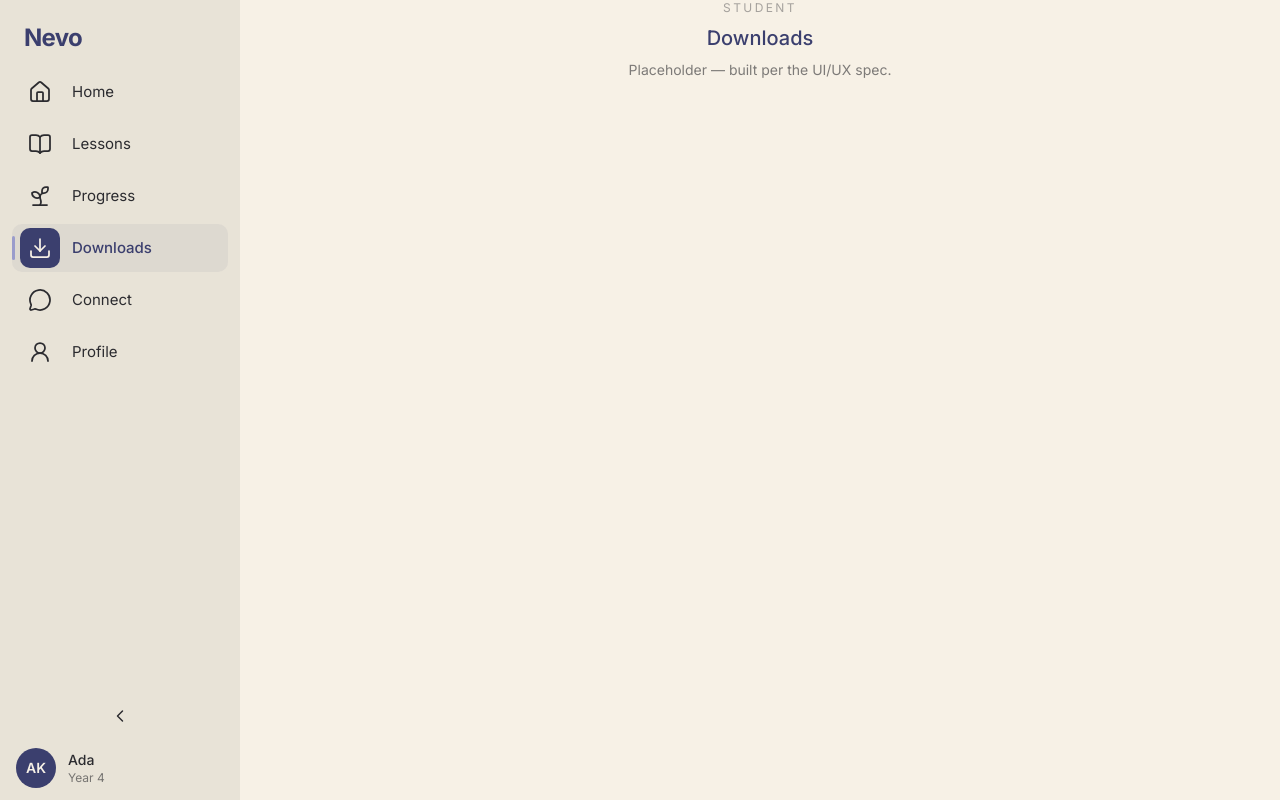
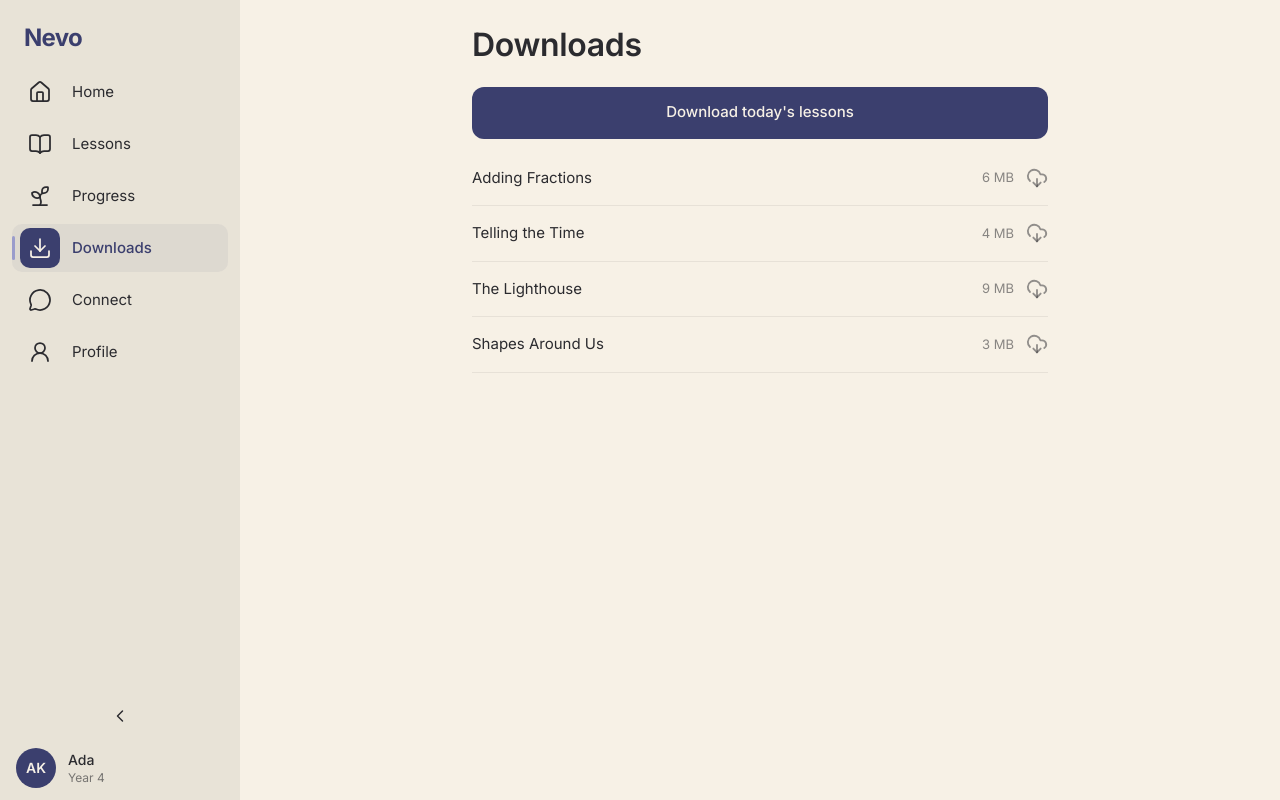
Before and after one commit to teslimsadiqnevo/nevo-frontend-2.0, a Next.js app: page /student/downloads in a window 1280 px wide. Built offline with nearby package versions, Linux system fonts and the light colour scheme.

Commit message:
feat(student): add downloads tab (offline UI shell)

```diff
--- a/src/app/student/downloads/page.tsx
+++ b/src/app/student/downloads/page.tsx
@@ -1,9 +1,10 @@
+import type { Metadata } from "next";
+import { DownloadsTab } from "@/components/student/Downloads/DownloadsTab";
+
+export const metadata: Metadata = {
+  title: "Downloads — Nevo",
+};
+
 export default function StudentDownloadsPage() {
-  return (
-    <main className="flex flex-1 flex-col items-center justify-center gap-2">
-      <p className="text-xs tracking-[0.2em] uppercase text-nevo-near-black/40">Student</p>
-      <h1 className="text-xl font-medium text-nevo-navy">Downloads</h1>
-      <p className="text-sm text-nevo-near-black/60">Placeholder — built per the UI/UX spec.</p>
-    </main>
-  );
+  return <DownloadsTab />;
 }
--- /dev/null
+++ b/src/components/student/Downloads/DownloadsTab.tsx
@@ -0,0 +1,144 @@
+"use client";
+
+import { useEffect, useRef, useState } from "react";
+import { Check, CloudDownload } from "lucide-react";
+import { cn } from "@/lib/utils";
+
+type DownloadStatus = "available" | "downloading" | "downloaded";
+
+interface DownloadItem {
+  id: string;
+  title: string;
+  size: string;
+}
+
+// TODO(api): source today's lessons + sizes from the backend.
+const ITEMS: DownloadItem[] = [
+  { id: "adding-fractions", title: "Adding Fractions", size: "6 MB" },
+  { id: "telling-the-time", title: "Telling the Time", size: "4 MB" },
+  { id: "the-lighthouse", title: "The Lighthouse", size: "9 MB" },
+  { id: "shapes-around-us", title: "Shapes Around Us", size: "3 MB" },
+];
+
+/** How long a simulated download takes to land. */
+const DOWNLOAD_MS = 800;
+
+/**
+ * Downloads Tab (screen 24) — a lightweight offline manager: keep today's
+ * lessons on the device for patchy connectivity. Tap a lesson to download it (or
+ * remove it), or grab everything at once.
+ *
+ * v1 is a UI shell — it simulates the download states; wiring real on-device
+ * caching (Service Worker / Cache API) is a follow-up. TODO(offline-cache).
+ */
+export function DownloadsTab() {
+  const [statuses, setStatuses] = useState<Record<string, DownloadStatus>>(() =>
+    Object.fromEntries(ITEMS.map((i) => [i.id, "available" as DownloadStatus])),
+  );
+  const timers = useRef<ReturnType<typeof setTimeout>[]>([]);
+  useEffect(() => {
+    const active = timers.current;
+    return () => active.forEach(clearTimeout);
+  }, []);
+
+  const finishAfter = (id: string, delay: number) => {
+    timers.current.push(
+      setTimeout(
+        () => setStatuses((s) => ({ ...s, [id]: "downloaded" })),
+        delay,
+      ),
+    );
+  };
+
+  const toggle = (id: string) => {
+    const status = statuses[id];
+    if (status === "downloading") return;
+    if (status === "downloaded") {
+      setStatuses((s) => ({ ...s, [id]: "available" })); // remove
+      return;
+    }
+    setStatuses((s) => ({ ...s, [id]: "downloading" }));
+    finishAfter(id, DOWNLOAD_MS);
+  };
+
+  const downloadAll = () => {
+    const pending = ITEMS.filter((i) => statuses[i.id] === "available");
+    if (pending.length === 0) return;
+    setStatuses((s) => {
+      const next = { ...s };
+      for (const i of pending) next[i.id] = "downloading";
+      return next;
+    });
+    // Stagger completion so it feels like real progress, not a flip.
+    pending.forEach((i, n) => finishAfter(i.id, DOWNLOAD_MS + n * 600));
+  };
+
+  const allDone = ITEMS.every((i) => statuses[i.id] === "downloaded");
+
+  return (
+    <div className="mx-auto w-full max-w-[640px] px-5 py-2 pb-6 sm:px-8 sm:py-6">
+      <h1 className="text-2xl font-semibold tracking-[-0.01em] text-nevo-near-black sm:text-[30px] lg:text-[32px]">
+        Downloads
+      </h1>
+
+      <button
+        type="button"
+        onClick={downloadAll}
+        disabled={allDone}
+        className="mt-5 h-[52px] w-full cursor-pointer rounded-[12px] bg-nevo-navy text-[15px] font-medium text-nevo-cream transition-[filter] hover:brightness-110 disabled:cursor-default disabled:opacity-40"
+      >
+        {allDone ? "All lessons saved for offline" : "Download today's lessons"}
+      </button>
+
+      <ul className="mt-3">
+        {ITEMS.map((item) => (
+          <li key={item.id}>
+            <button
+              type="button"
+              onClick={() => toggle(item.id)}
+              className="flex w-full items-center gap-3 border-b border-nevo-near-black/8 py-4 text-left"
+            >
+              <span className="min-w-0 flex-1 truncate text-[15px] text-nevo-near-black">
+                {item.title}
+              </span>
+              <span className="text-[13px] text-nevo-near-black/55">
+                {item.size}
+              </span>
+              <StatusIcon status={statuses[item.id]} />
+            </button>
+          </li>
+        ))}
+      </ul>
+    </div>
+  );
+}
+
+function StatusIcon({ status }: { status: DownloadStatus }) {
+  if (status === "downloaded") {
+    return (
+      <span
+        role="img"
+        aria-label="Saved offline"
+        className="flex size-[22px] shrink-0 items-center justify-center rounded-full bg-nevo-navy"
+      >
+        <Check className="size-3.5 text-nevo-cream" strokeWidth={3} aria-hidden />
+      </span>
+    );
+  }
+  if (status === "downloading") {
+    return (
+      <span
+        role="img"
+        aria-label="Downloading"
+        className="block size-5 shrink-0 rounded-full border-[2.5px] border-nevo-navy/20 border-t-nevo-navy motion-safe:animate-spin motion-safe:[animation-duration:800ms]"
+      />
+    );
+  }
+  return (
+    <CloudDownload
+      aria-label="Download"
+      className={cn("size-[22px] shrink-0 text-nevo-near-black/50")}
+      strokeWidth={2}
+    />
+  );
+}
```
